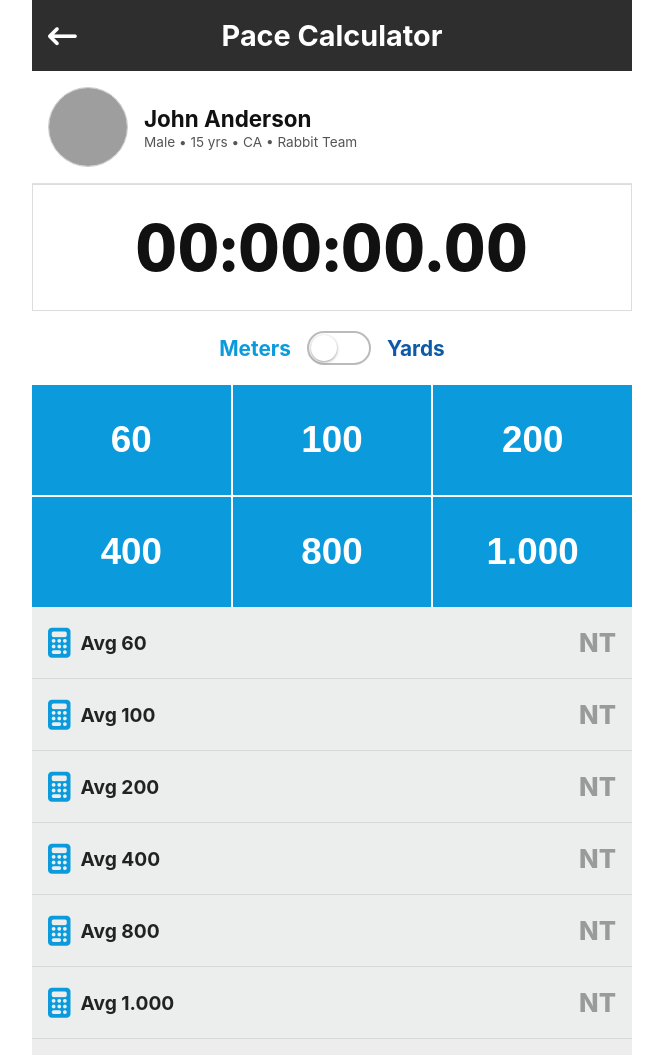
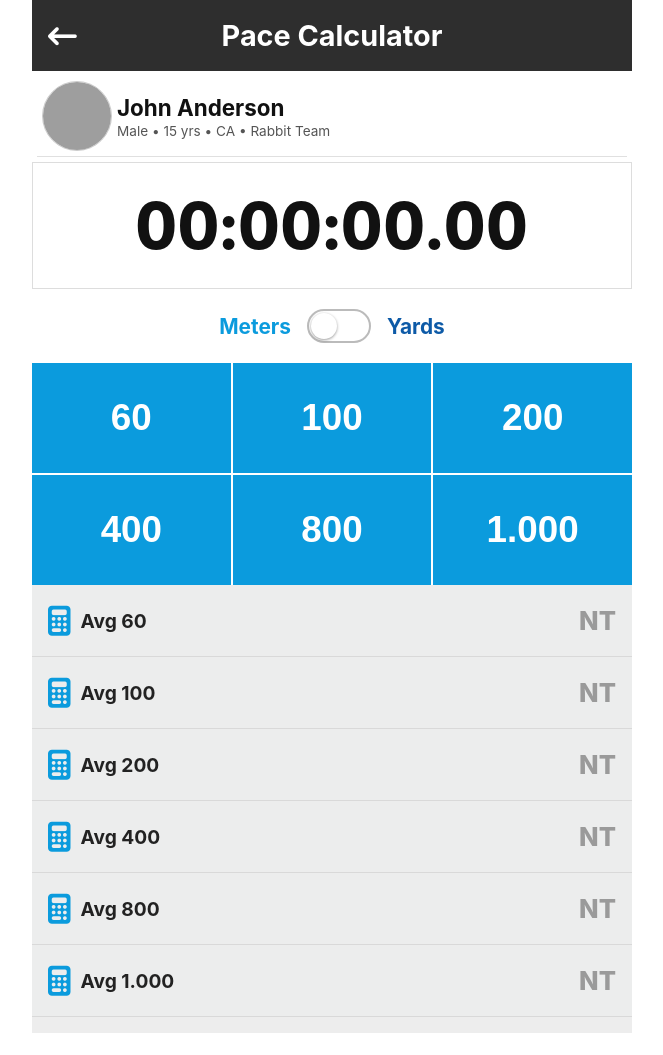
Before and after one commit to nguyenhoanganhvu-UniWork/Pace_Calc1, a website: page pace-calculator.html in a window 1280 px wide. Shown: the whole page, without its empty margins (308-971 px from the left). After the commit the page ends 1033 px from the top, so only its background shows below. Drawn offline with Linux system fonts and the light colour scheme; no server answers; grey boxes are pictures that could not be loaded.

Commit message:
Reduce padding and gap in profile card styles

```diff
--- a/style.css
+++ b/style.css
@@ -315,15 +315,16 @@ body {
 .profile-card {
   display: flex;
   align-items: center;
-  gap: 16px;
-  padding: 16px;
+  gap: 5px;
+  padding: 5px;
   background: #ffffff;
   border-bottom: 1px solid #e0e0e0;
+  margin: 5px
 }
 
 .profile-img {
-  width: 80px;
-  height: 80px;
+  width: 70px;
+  height: 70px;
   border-radius: 50%;
   object-fit: cover;
   border: 1px solid #ccc;
```
